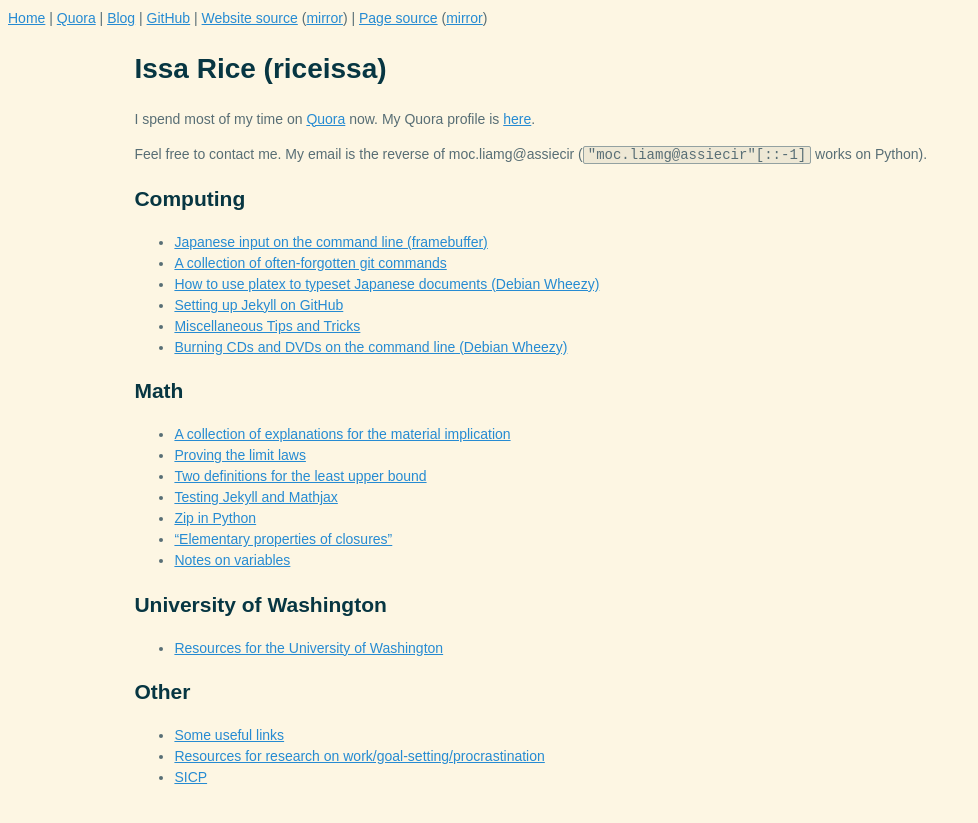
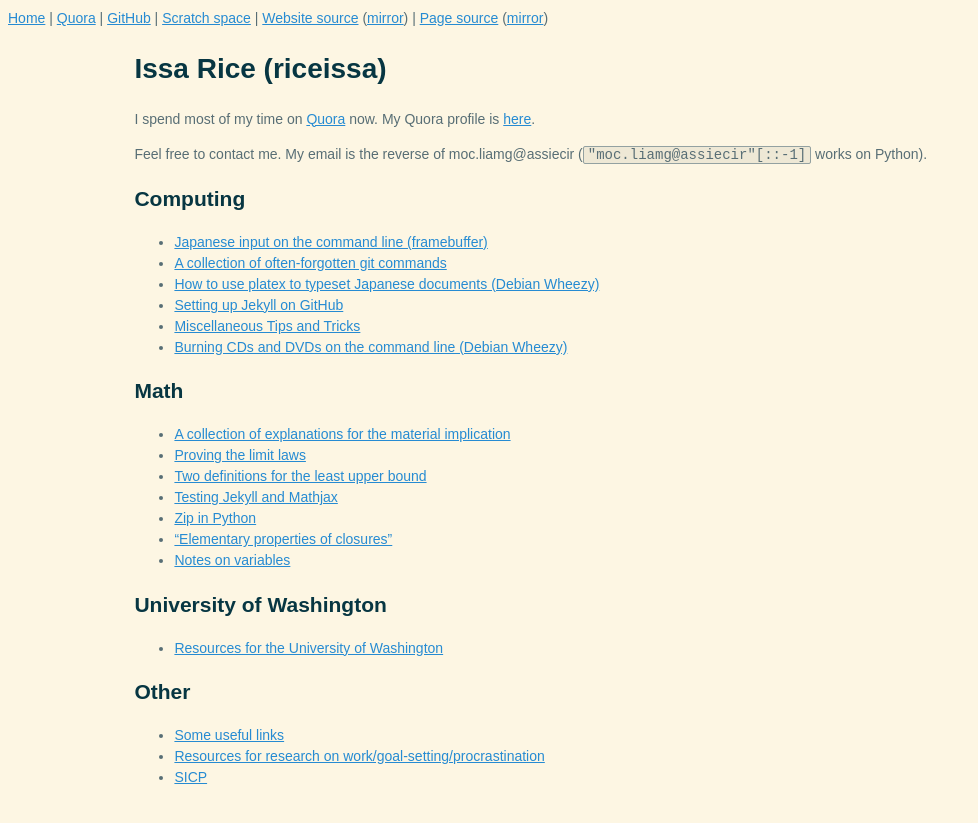
Before and after one commit to riceissa/riceissa.github.io, a Jekyll site: the page built from index.md, in a window 1280 px wide. Shown: the top 823 px of the page, without its empty margins (0-978 px from the left). Built offline with Jekyll 4.4.1, drawn with Linux system fonts in a browser that asks for light colours; Markdown is read by kramdown in place of the engine named in the settings.

Commit message:
blog => officially scratch space

```diff
--- a/_includes/navigation.html
+++ b/_includes/navigation.html
@@ -1,7 +1,7 @@
 <a href="{{site.baseurl}}/index.html">Home</a>
 | <a href="https://www.quora.com/Issa-Rice">Quora</a>
-| <a href="https://riceissa.wordpress.com/">Blog</a>
 | <a href="https://github.com/riceissa">GitHub</a>
+| <a href="https://riceissa.wordpress.com/">Scratch space</a>
 | <a href="https://github.com/riceissa/riceissa.github.io">Website source</a>
 (<a href="https://bitbucket.org/riceissa/riceissa.github.io/src">mirror</a>)
 | <a href="https://raw.githubusercontent.com/riceissa/riceissa.github.io/master/{{page.path}}">Page source</a>
```
